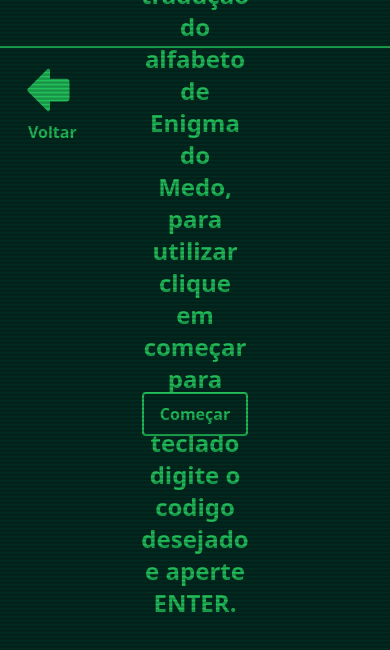
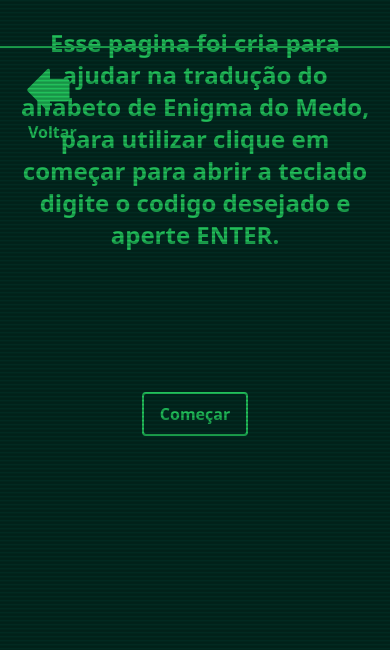
Before and after one commit to italoweb99/enigma-do-medo-cifra, a React (Vite) app: page /criptograma in a window 390 px wide. Shown: the top 650 px of the page. Built offline with nearby package versions, Linux system fonts and the light colour scheme.

Commit message:
Adptações na responsividade

```diff
--- a/src/components/TradutorEnigma.tsx
+++ b/src/components/TradutorEnigma.tsx
@@ -34,7 +34,7 @@ const TradutorEnigma = ({onClose}) =>{
           <div className='flex flex-col justify-center items-center h-full w-full'>
             {isAviso && <Aviso texto = {avisoTxt} buttons={["Voltar","Continuar"]} onClose = {handleClose}/>}
             {chars.length == 0 && instructions && (
-          <p className=' p-5 mx-64 mb-24 text-center relative font-semibold text-2xl text-green-500'>Clique em começar para abrir o teclado e digite a mensagem de deseja traduzir. Clique em Alternar Teclado para alternar entre os teclados de enigma do medo e o latino.</p>
+          <p className=' p-5 lg:mx-64 lg:mb-24 xl:mx-64 xl:mb-64 md:mx-32 md:mb-12 text-center relative font-semibold text-2xl text-green-500'>Clique em começar para abrir o teclado e digite a mensagem de deseja traduzir. Clique em Alternar Teclado para alternar entre os teclados de enigma do medo e o latino.</p>
       )}
 {chars.length !=0 && (<div className='mb-64'>
 <Visor isTranslate={true} chars = {chars}/>
--- a/src/pages/Criptograma.tsx
+++ b/src/pages/Criptograma.tsx
@@ -43,7 +43,7 @@ function MainPage() {
         </div>
         </div>
         {instructions && (
-          <p className=' p-5 m-64 mt-96 text-center relative font-semibold text-2xl text-green-500'>Esse pagina foi cria para ajudar na tradução do alfabeto de Enigma do Medo, para utilizar clique em começar para abrir a teclado digite o codigo desejado e aperte ENTER.</p>
+          <p className=' p-5 md:m-12 md:mt-64 lg:m-64 lg:mt-96 xl:m-64 xl:mt-96 text-center relative font-semibold text-2xl text-green-500'>Esse pagina foi cria para ajudar na tradução do alfabeto de Enigma do Medo, para utilizar clique em começar para abrir a teclado digite o codigo desejado e aperte ENTER.</p>
       )}
         <div className=" mb-[550px]">
           <Visor chars={chars} />
```
